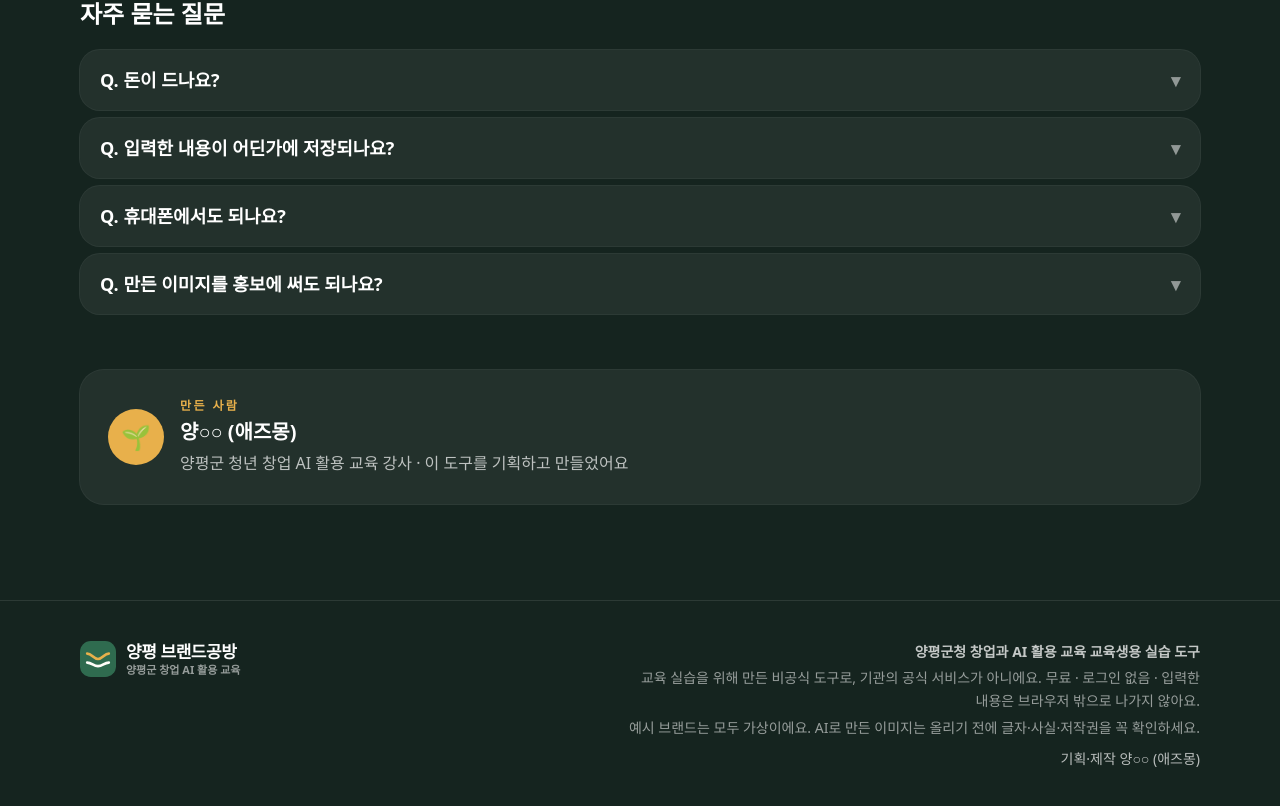
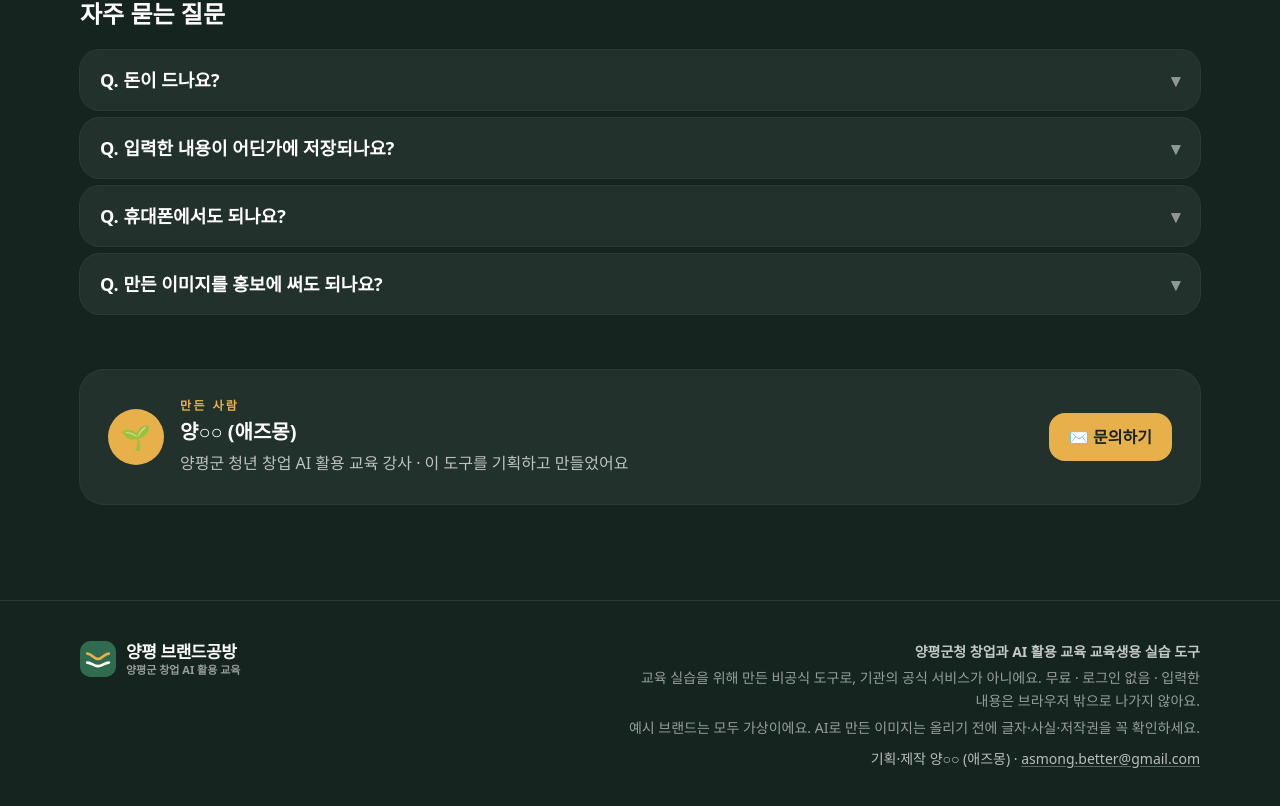
Before and after one commit to dmm-asmong/yangpyeong-startup-prompt, a Next.js app: page / in a window 1280 px wide. Shown: the part 8772-9578 px from the top of the page. Built offline with nearby package versions, Linux system fonts and the light colour scheme; a web font is replaced by a local one.

Commit message:
만든 사람 문의 메일 설정 (푸터 메일 링크 + '문의하기' 버튼 표시)

```diff
--- a/src/data/credit.ts
+++ b/src/data/credit.ts
@@ -2,7 +2,7 @@
  * 만든 사람 (화면 크레딧 전용 — 프롬프트에는 넣지 않아요)
  * 문의 메일 주소는 이 한 곳에서만 바꿔요. 비워 두면 메일 링크·'문의하기' 버튼이 숨겨져요.
  */
-export const CREATOR_EMAIL = "";
+export const CREATOR_EMAIL = "asmong.better@gmail.com";
 
 export const CREATOR = {
   name: "양○○ (애즈몽)",
```
